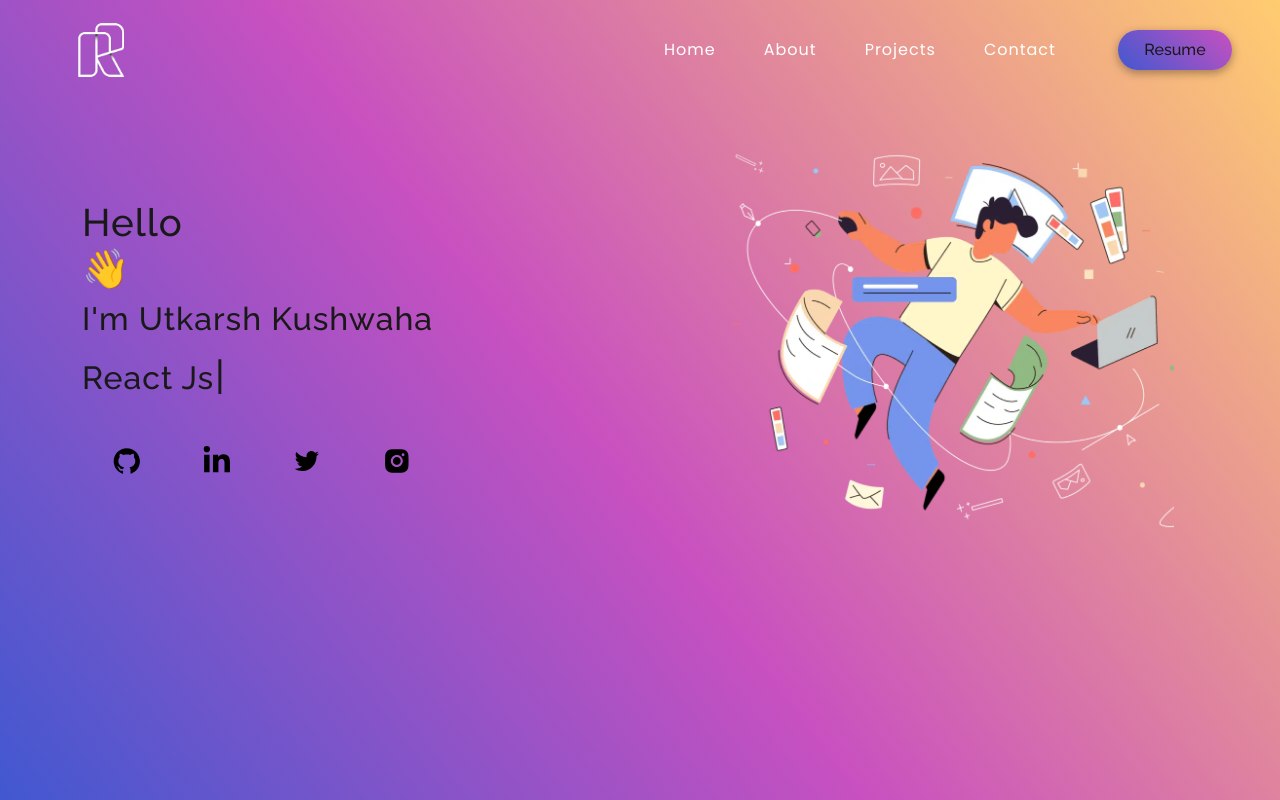
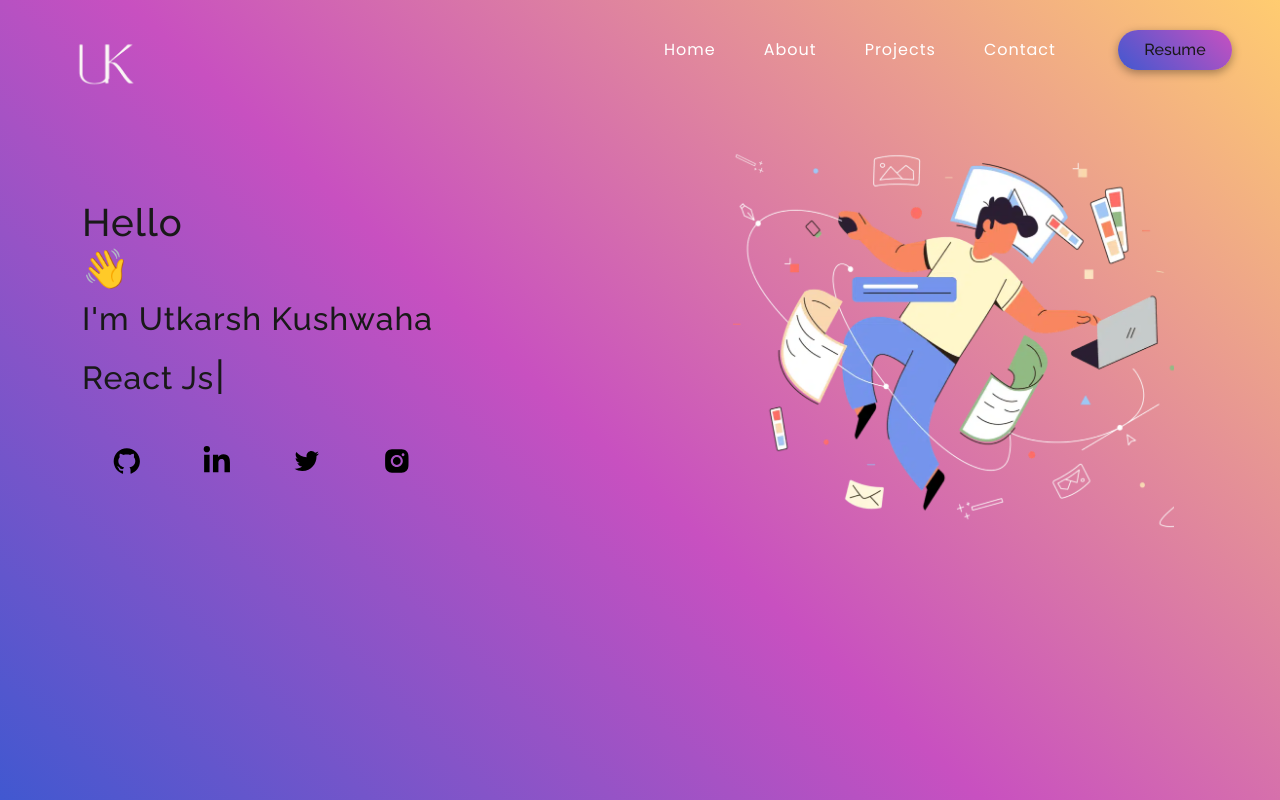
Before and after one commit to Utkarsh-K10/Protfolio, a React (Vite) app: page / in a window 1280 px wide. Built offline with nearby package versions, Linux system fonts and the light colour scheme.

Commit message:
logo and homepage

```diff
--- a/src/pages/AboutPage.jsx
+++ b/src/pages/AboutPage.jsx
@@ -1,8 +1,11 @@
 import React from 'react'
+import Header from '../components/Header/Header'
 
 const AboutPage = () => {
   return (
-    <div>AboutPage</div>
+    <div>
+      <Header/>
+    </div>
   )
 }
 
--- a/src/pages/CSS/style.css
+++ b/src/pages/CSS/style.css
@@ -70,9 +70,9 @@
   opacity: 0.9 !important;
 }
 .logo {
-  background-image: url(../../Assets/logor.png);
+  background-image: url(../../Assets/logou.png);
   background-size: cover;
-  width: 90px;
+  width: 120px;
   height: 80px;
 }
 
@@ -111,11 +111,11 @@
     width: 100%;
     height: 250px;
     border-radius: 10px;
-    background-color: #3149c3;
+    background-color: #4158d0;
     background-image: linear-gradient(
       43deg,
-      #3350e1 0%,
-      #c86ac2 0%,
+      #4158d0 0%,
+      #c850c0 0%,
       #ffcc70 100%
     );
   }
@@ -140,7 +140,7 @@
   height: 100vh;
   background-color: #4158d0;
   background-image: linear-gradient(
-    53deg,
+    43deg,
     #4158d0 0%,
     #c850c0 46%,
     #ffcc70 100%
@@ -152,9 +152,9 @@
 
 .wave {
   animation-name: wave-animation; /* Refers to the name of your @keyframes element below */
-  animation-duration: 3.1s; /* Change to speed up or slow down */
+  animation-duration: 2.1s; /* Change to speed up or slow down */
   animation-iteration-count: infinite; /* Never stop waving :) */
-  transform-origin: 1% 1%; /* Pivot around the bottom-left palm */
+  transform-origin: 0% 0%; /* Pivot around the bottom-left palm */
   display: inline-block;
 }
 
--- a/src/pages/ContactPage.jsx
+++ b/src/pages/ContactPage.jsx
@@ -1,8 +1,11 @@
 import React from 'react'
+import Header from '../components/Header/Header'
 
 const ContactPage = () => {
   return (
-    <div>ContactPage</div>
+    <div>
+      <Header/>
+    </div>
   )
 }
 
--- a/src/pages/ProjectsPage.jsx
+++ b/src/pages/ProjectsPage.jsx
@@ -1,8 +1,11 @@
 import React from 'react'
+import Header from '../components/Header/Header'
 
 const ProjectsPage = () => {
   return (
-    <div>ProjectsPage</div>
+    <div>
+      <Header/>
+    </div>
   )
 }
 
```
Also changed, not shown: src/Assets/logou.png (added), src/Assets/logouk.png (added).
